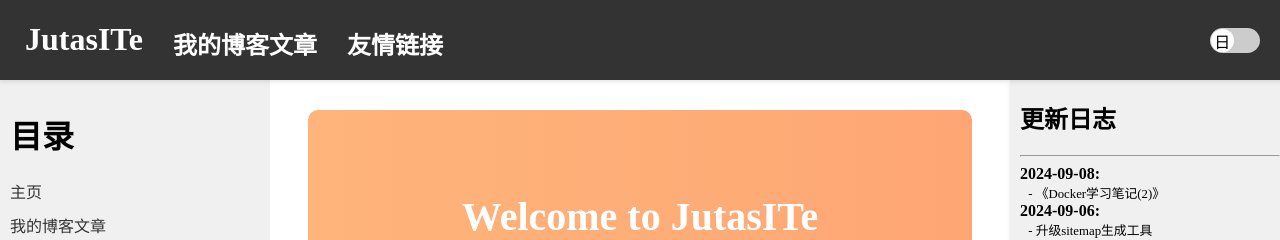
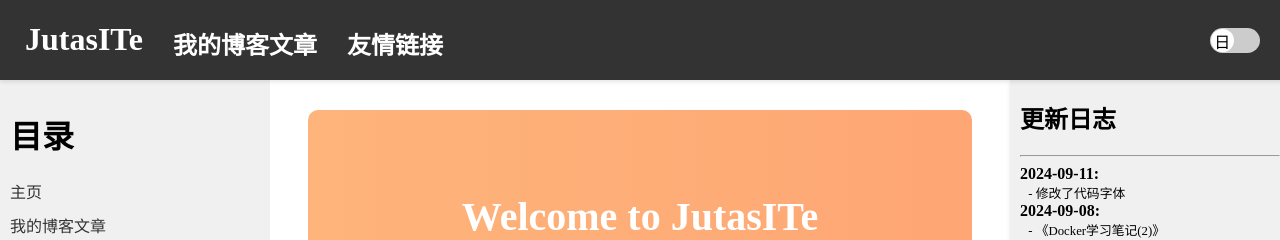
Before and after one commit to JoecosB/TestFlaskApp, a Vue app in the folder frontend/: page / in a window 1280 px wide. Shown: the top 240 px of the page. Built offline with nearby package versions, Linux system fonts and the light colour scheme.

Commit message:
Add font settings

```diff
--- a/frontend/public/index.html
+++ b/frontend/public/index.html
@@ -6,6 +6,9 @@
     <meta name="viewport" content="width=device-width, initial-scale=1.0">
     <title>JutasITe</title>
     <link rel="shortcut icon" href="favicon.ico">
+    <link rel="preconnect" href="https://fonts.googleapis.com">
+    <link rel="preconnect" href="https://fonts.gstatic.com" crossorigin>
+    <link href="https://fonts.googleapis.com/css2?family=Roboto+Mono:ital,wght@0,100..700;1,100..700&display=swap" rel="stylesheet">
 </head>
 
 <body>
--- a/frontend/public/update_info.json
+++ b/frontend/public/update_info.json
@@ -1,4 +1,10 @@
 [
+  {
+    "date": "2024-09-11",
+    "changes": [
+      "修改了代码字体"
+    ]
+  },
   {
     "date": "2024-09-08",
     "changes": [
--- a/frontend/src/components/MarkdownViewer.vue
+++ b/frontend/src/components/MarkdownViewer.vue
@@ -622,6 +622,11 @@
   padding: 5px;
   border-radius: 2px;
   display: block;
+  font-family: "Roboto Mono", monospace;
+  font-optical-sizing: auto;
+  font-size: 14px;
+  font-weight: 400;
+  font-style: normal;
 }
 
 /* 针对内联代码块的样式 */
```
